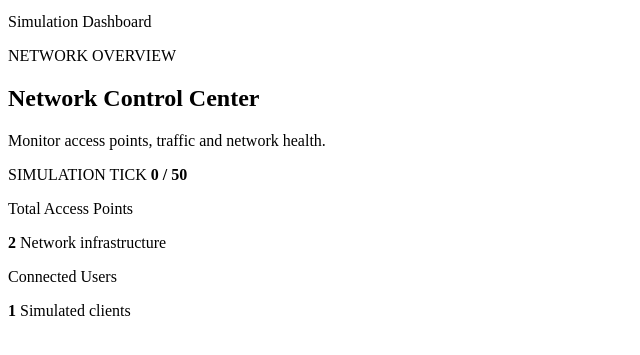
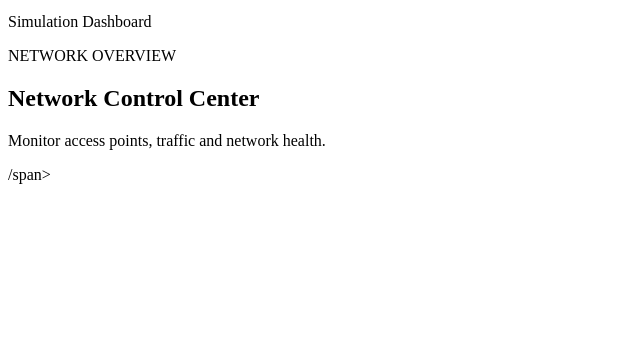
Before and after one commit to aakriti1301chauhan-crypto/WiBalance, a plain HTML site: page frontend/index.html in a window 1280 px wide. Shown: the part 127-482 px from the top of the page, without its empty margins (0-640 px from the left). Drawn offline with Linux system fonts and the light colour scheme.

Commit message:
Update index.html

```diff
--- a/frontend/index.html
+++ b/frontend/index.html
@@ -27,20 +27,4 @@
                 <p class="eyebrow">NETWORK OVERVIEW</p>
                 <h2>Network Control Center</h2>
                 <p class="muted">Monitor access points, traffic and network health.</p>
-            </div>
-            <div class="tick-box">
-                <span>SIMULATION TICK</span>
-                <strong id="tick">0 / 50</strong>
-            </div>
-        </section>
-
-        <section class="stats">
-            <article class="stat-card">
-                <p>Total Access Points</p>
-                <strong id="apCount">2</strong>
-                <span>Network infrastructure</span>
-            </article>
-            <article class="stat-card">
-                <p>Connected Users</p>
-                <strong id="userCount">1</strong>
-                <span>Simulated clients</span>
+            </div>/span>
```
